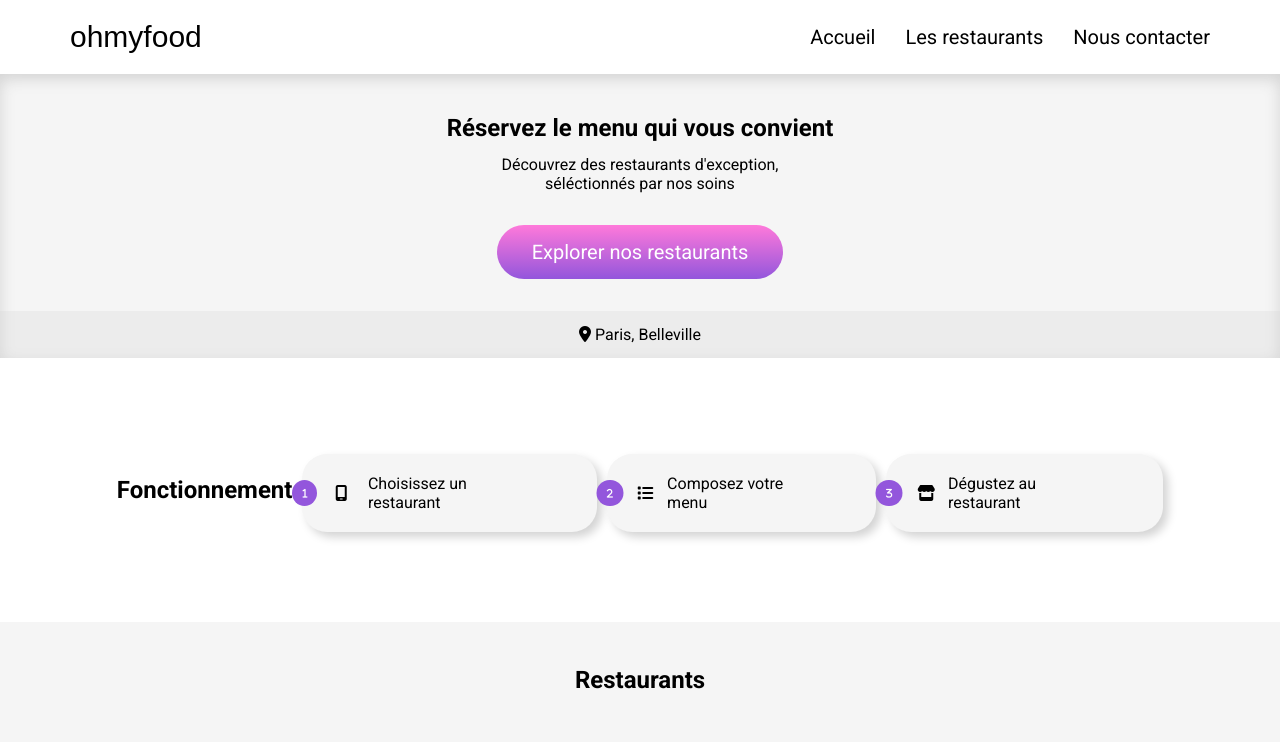
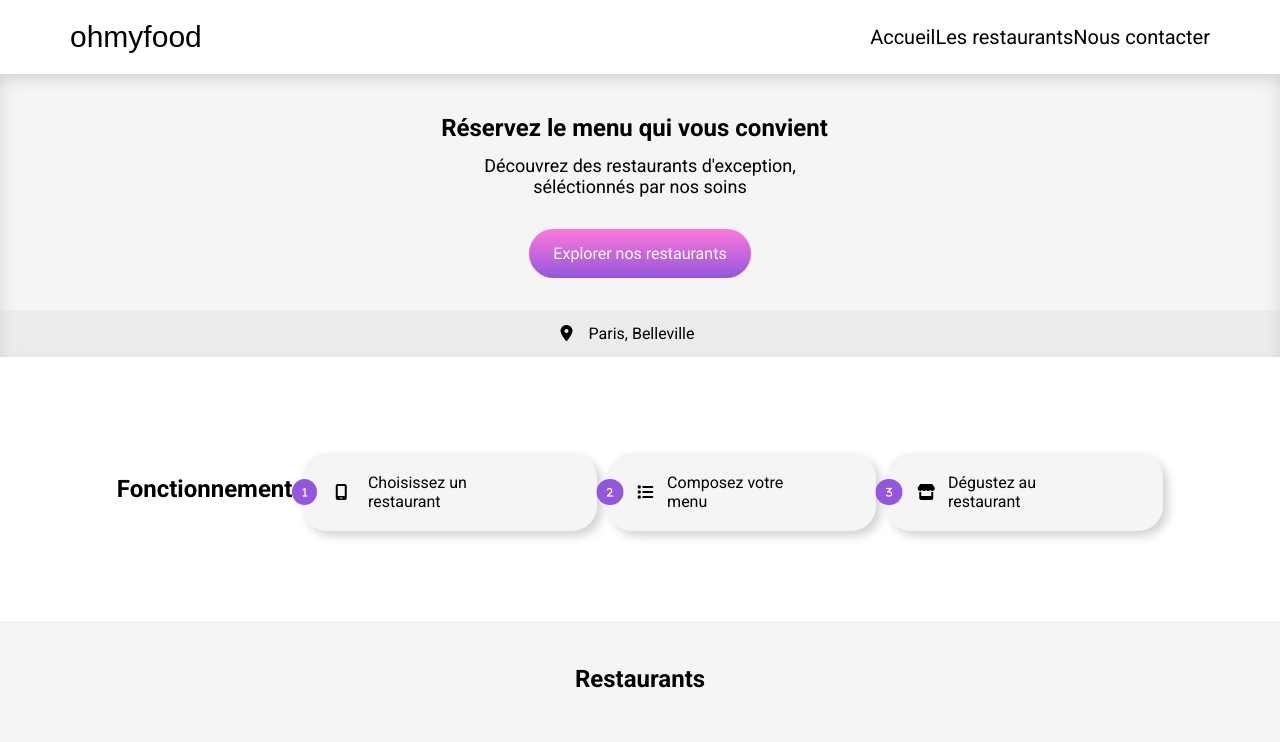
Before and after one commit to Lsael/P3-OCR, a website: page index.html in a window 1280 px wide. Shown: the top 742 px of the page. Drawn offline with Linux system fonts and the light colour scheme; a web font is replaced by a local one.

Commit message:
Polishing visual with sketch

```diff
--- a/styles/sass/base/_general.scss
+++ b/styles/sass/base/_general.scss
@@ -14,4 +14,5 @@ body {
 a, a:visited {
     text-decoration: none;
     color: inherit;
+    font-size: 16px;
 }
--- a/styles/sass/components/_buttons.scss
+++ b/styles/sass/components/_buttons.scss
@@ -1,6 +1,6 @@
 
 .omf-buttons {
-    padding: 15px 35px;
+    padding: 15px 24px;
     margin: 32px 0;
     border: none;
     border-radius: 30px;
--- a/styles/sass/layouts/_header.scss
+++ b/styles/sass/layouts/_header.scss
@@ -1,18 +1,18 @@
 
 header {
     text-align: center;
-    padding: 12px 0 7px;
+    padding: 10px 0 7px;
     span {
         @include shrikhand;
         font-size: 30px;
         font-weight: 400;
     }
+    a {
+        margin: auto;
+        font-size: 20px;
+    }
 }
 
-a {
-    margin: auto;
-    font-size: 20px;
-}
 
 .menu-header {
     display: grid;
--- a/styles/sass/pages/_index.scss
+++ b/styles/sass/pages/_index.scss
@@ -5,21 +5,27 @@
   text-align: center;
   .location {
     background-color: rgba(211, 211, 211, 0.269);
-    padding: 14px;
+    padding: 14px 25px 14px 0;
     width: 100%;
+    i {
+      margin-right: 12px;
+    }
   }
   .reserve {
     @include flex-column-centered;
     h1 {
       max-width: 70%;
-      margin: 40px 0 13px;
+      margin: 40px 11px 13px 0;
+    }
+    p {
+      font-size: 18px;
     }
 
   }
 }
 
 .howto {
-  padding: 73px 18px 35px;
+  padding: 69px 18px 35px;
   .howto-list {
       margin-top: 6px;
       height: 335px;
```
Also changed, not shown: styles/sass/style.css, 1 other file.
